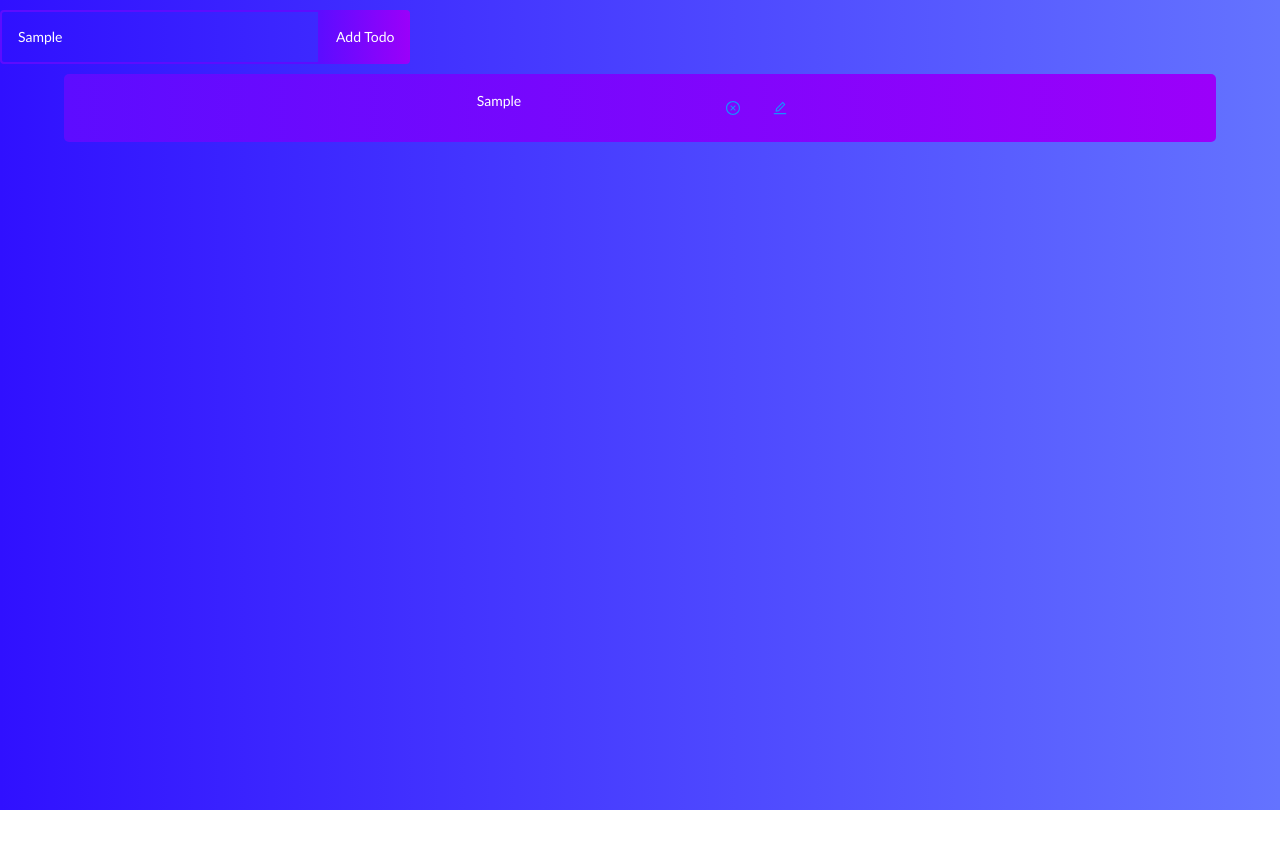
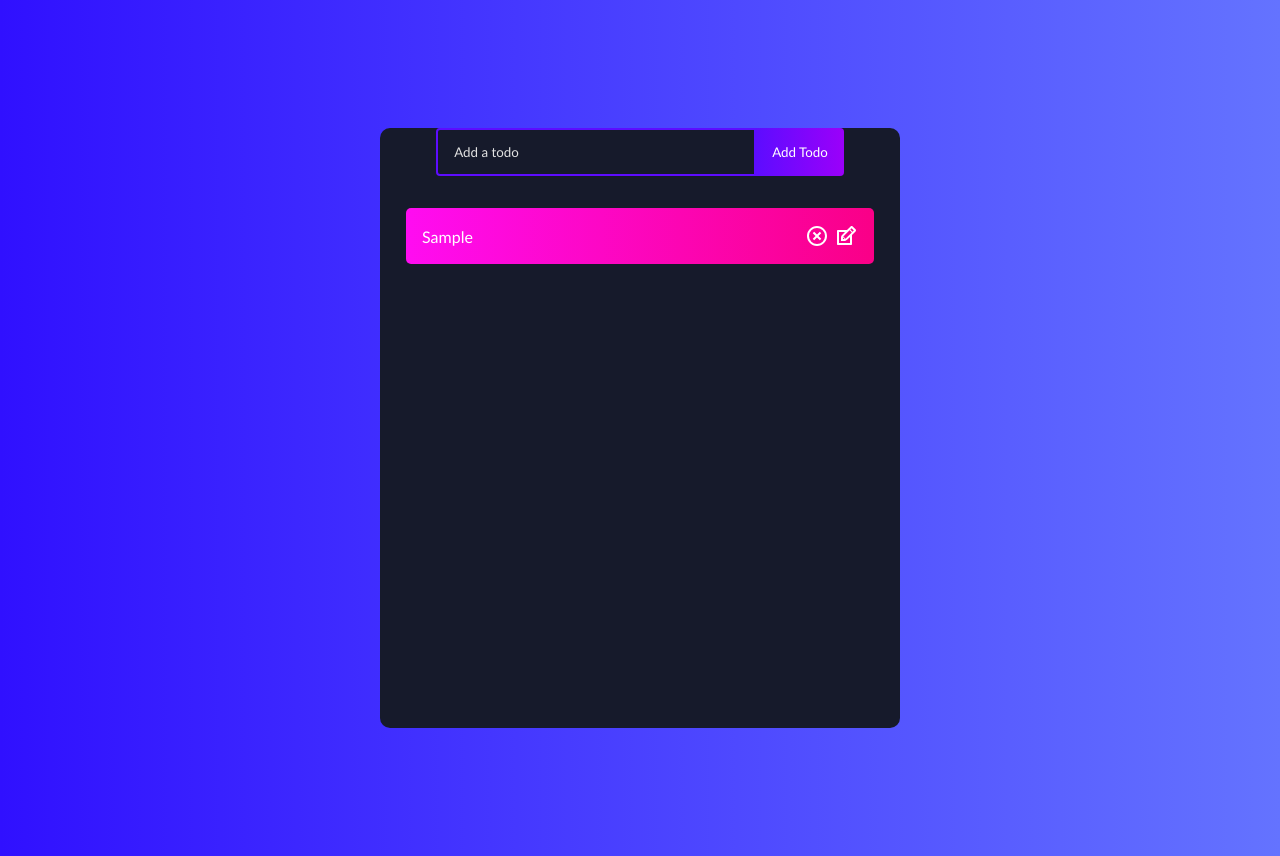
Before and after one commit to srt-pantheon/todolist, a React (Create React App) app: page / in a window 1280 px wide. Both pictures are taken after typing "Sample" into the empty fields and a click on the button "Add Todo". Before the commit the page ends 810 px from the top, so only its background shows below. Built offline with nearby package versions, Linux system fonts and the light colour scheme.

Commit message:
Adding preconfigured CSS

```diff
--- a/package.json
+++ b/package.json
@@ -12,6 +12,7 @@
     "gh-pages": "^3.2.3",
     "react": "^17.0.2",
     "react-dom": "^17.0.2",
+    "react-icons": "^4.3.1",
     "react-scripts": "5.0.0",
     "web-vitals": "^2.1.4"
   },
--- a/src/App.js
+++ b/src/App.js
@@ -1,9 +1,9 @@
-import './App.css';
+import "./App.css";
 import Todo from "./components/Todo";
 
 function App() {
   return (
-    <div className="App">
+    <div className="todo-app">
       <Todo />
     </div>
   );
--- a/src/components/Todo.js
+++ b/src/components/Todo.js
@@ -1,4 +1,3 @@
-import "antd/dist/antd.css";
 import { useState } from "react";
 import TodoAdd from "./TodoAdd";
 import TodoList from "./TodoList";
--- a/src/components/TodoAdd.js
+++ b/src/components/TodoAdd.js
@@ -1,36 +1,17 @@
-import { Row, Col, Button, Input } from "antd";
 import { useState } from "react";
 
 function TodoAdd(props) {
   const [inputValue, setInputValue] = useState("");
 
-  function addTodoHandler() {
+  function addTodoHandler(event) {
+    event.preventDefault();
     let obj = { id: props.uniqueId, task: inputValue, status: "disabled" };
     props.onClick(obj);
-    setInputValue();
+    setInputValue("");
   }
 
   return (
-    // <div style={{ margin: "10px auto" }}>
-    //   <Row justify="center">
-    //     <Col span={4}>
-    //       <Input
-    //         onChange={(e) => {
-    //           setInputValue(e.target.value);
-    //         }}
-    //         value={inputValue}
-    //         placeholder="Add a todo"
-    //       />
-    //     </Col>
-    //     <Col span={3}>
-    //       <Button onClick={addTodoHandler} type="primary" block>
-    //         Add Todo
-    //       </Button>
-    //     </Col>
-    //   </Row>
-    // </div>
-
-    <div className="todo-form" style={{ margin: "10px auto" }}>
+    <form className="todo-form">
       <input
         placeholder="Add a todo"
         value={inputValue}
@@ -39,10 +20,10 @@ function TodoAdd(props) {
         }}
         className="todo-input"
       />
-      <button onClick={addTodoHandler} className="todo-button">
+      <button onClick={(e) => addTodoHandler(e)} className="todo-button">
         Add todo
       </button>
-    </div>
+    </form>
   );
 }
 
--- a/src/components/TodoList.js
+++ b/src/components/TodoList.js
@@ -1,6 +1,6 @@
 import { useState } from "react";
-import { Row, Col } from "antd";
-import { CloseCircleOutlined, EditOutlined } from "@ant-design/icons";
+import { RiCloseCircleLine } from "react-icons/ri";
+import { TiEdit } from "react-icons/ti";
 
 function TodoList(props) {
   const [inputTest, changeInputTest] = useState("");
@@ -32,7 +32,7 @@ function TodoList(props) {
       return (
         <input
           type="text"
-          className='todo-input'
+          className="todo-input"
           value={taskTask}
           id={"input_" + taskID}
           onChange={(e) => changeHandler(e, taskID)}
@@ -45,26 +45,25 @@ function TodoList(props) {
 
   function todoListItem(task) {
     return (
-      <div key={task.id} style={{ margin: "10px auto" }} >
-        <Row justify="center" style={{ alignItems: "center" }} className={'todo-row'}>
-          <Col span={5}>{returnElement(task.status, task.task, task.id)}</Col>
-          <Col
-            span={1}
-            style={{ textAlignVertical: "center", textAlign: "center" }}
-          >
-            <a>
-              <CloseCircleOutlined onClick={(e) => removeHandler(e, task.id)} />
-            </a>
-          </Col>
-          <Col
-            span={1}
-            style={{ textAlignVertical: "center", textAlign: "center" }}
-          >
-            <a>
-              <EditOutlined onClick={(e) => toggleInput(e, task.id)} />
-            </a>
-          </Col>
-        </Row>
+      <div
+        // className={todo.isComplete ? 'todo-row complete' : 'todo-row'}
+        className={"todo-row"}
+        key={task.id}
+      >
+        <div key={task.id}>
+          {returnElement(task.status, task.task, task.id)}
+        </div>
+
+        <div className="icons">
+          <RiCloseCircleLine
+            onClick={(e) => removeHandler(e, task.id)}
+            className="delete-icon"
+          />
+          <TiEdit
+            onClick={(e) => toggleInput(e, task.id)}
+            className="edit-icon"
+          />
+        </div>
       </div>
     );
   }
```
Also changed, not shown: 1 other file (tests, documents, lock files or other folders).
